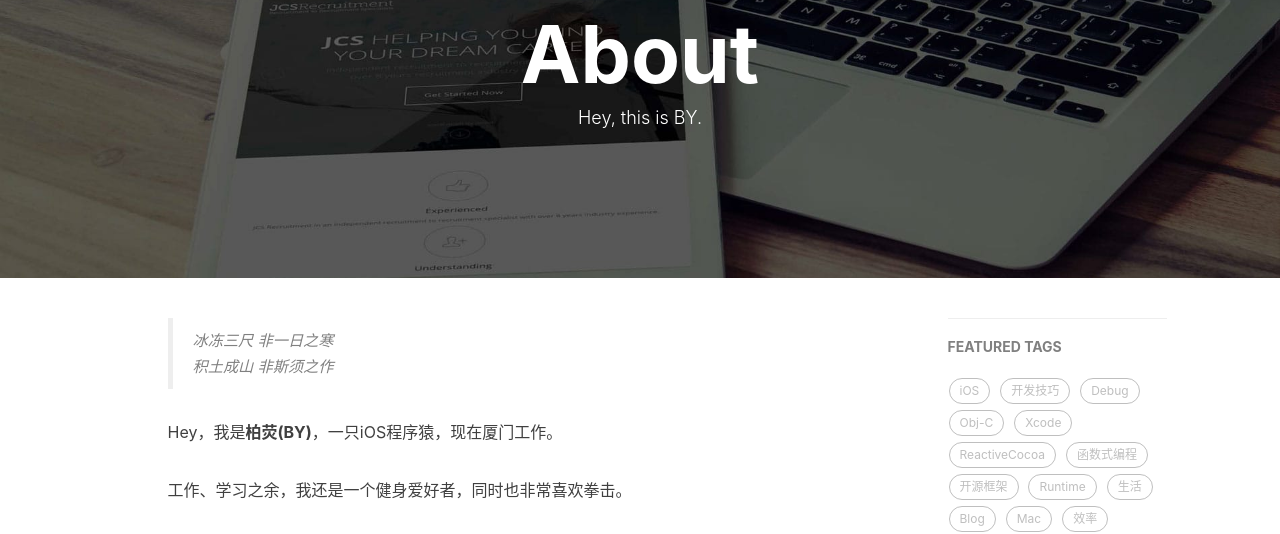
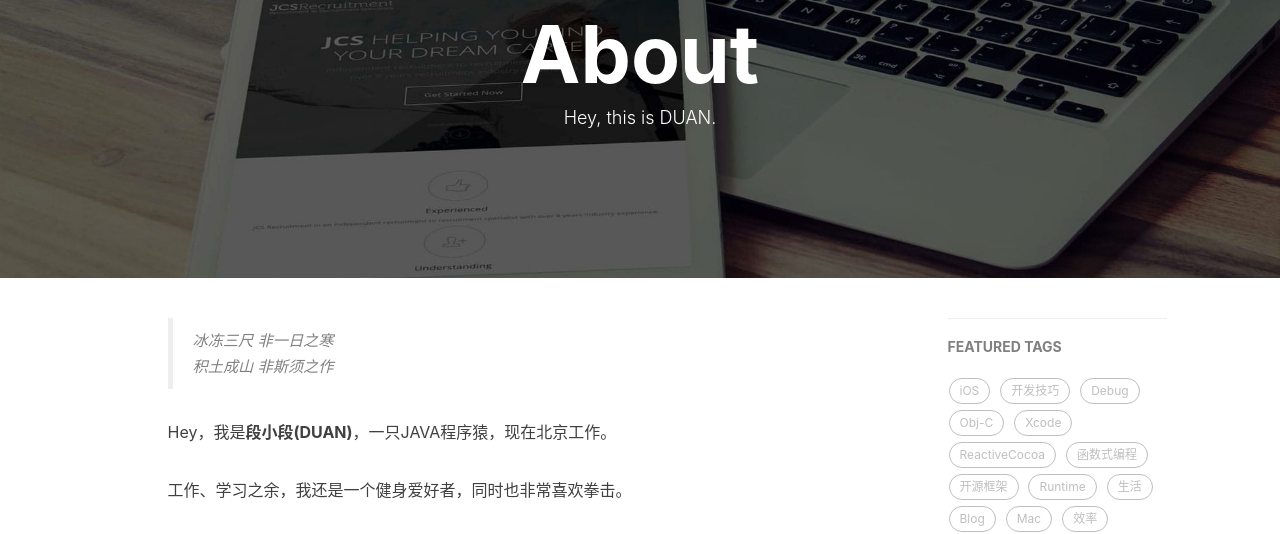
Before and after one commit to duanxiaoduan/duanxiaoduan.github.io, a Jekyll site: the page built from about.html, in a window 1280 px wide. Shown: the part 140-674 px from the top of the page. Built offline with Jekyll 4.4.1, drawn with Linux system fonts in a browser that asks for light colours; nearby versions of some CDN libraries; comment, search, counter and statistics services are not loaded.

Commit message:
修改配置

```diff
--- a/_config.yml
+++ b/_config.yml
@@ -4,7 +4,7 @@ SEOTitle: 段小段的博客 | DXD Blog
 header-img: img/post-bg-desk.jpg
 email: aihua0721@gmail.com
 description: "Every failure is leading towards success."
-keyword: "DXD, DXD Blog, 段小段的博客, duanxiaoduan, 段小段, java, python, mysql"
+keyword: "DUAN, DUAN Blog, 段小段的博客, duanxiaoduan, 段小段, java, python, mysql"
 url: "http://qiubaiying.github.io"          # your host, for absolute URL
 baseurl: ""      # for example, '/blog' if your blog hosted on 'host/blog'
 github_repo: "https://github.com/duanxiaoduan/duanxiaoduan.github.io.git" # you code repository
--- a/about.html
+++ b/about.html
@@ -1,7 +1,7 @@
 ---
 layout: page
 title: "About"
-description: "Hey, this is BY."
+description: "Hey, this is DUAN."
 header-img: "img/post-bg-rwd.jpg"
 ---
 
@@ -18,11 +18,11 @@ header-img: "img/post-bg-rwd.jpg"
     <blockquote><p>冰冻三尺 非一日之寒<br>
     积土成山 非斯须之作</p></blockquote>
 
-    <p>Hey，我是<strong>柏荧(BY)</strong>，一只iOS程序猿，现在厦门工作。</p>
+    <p>Hey，我是<strong>段小段(DUAN)</strong>，一只JAVA程序猿，现在北京工作。</p>
 
     <p>工作、学习之余，我还是一个健身爱好者，同时也非常喜欢拳击。</p>
 
-    <p>这是我的利用 <a href="https://pages.github.com/">GitHub Pages</a> 与 <a href="http://jekyll.com.cn/">Jekyll</a> 搭建的 个人博客。我在GitHub主页<a href="https://github.com/qiubaiying">👉GitHub·BY</a> 与 简书主页<a href="https://http://www.jianshu.com/u/e71990ada2fd">👉BY</a>。如果有什么问题，欢迎提出探讨~</p>
+    <p>这是我的利用 <a href="https://pages.github.com/">GitHub Pages</a> 与 <a href="http://jekyll.com.cn/">Jekyll</a> 搭建的 个人博客。我在GitHub主页<a href="https://github.com/duanxiaoduan">👉GitHub·BY</a> 与 简书主页<a href="https://github.com/duanxiaoduan/duanxiaoduan.github.io.git">👉BY</a>。如果有什么问题，欢迎提出探讨~</p>
 
     <p></p>
 
```
